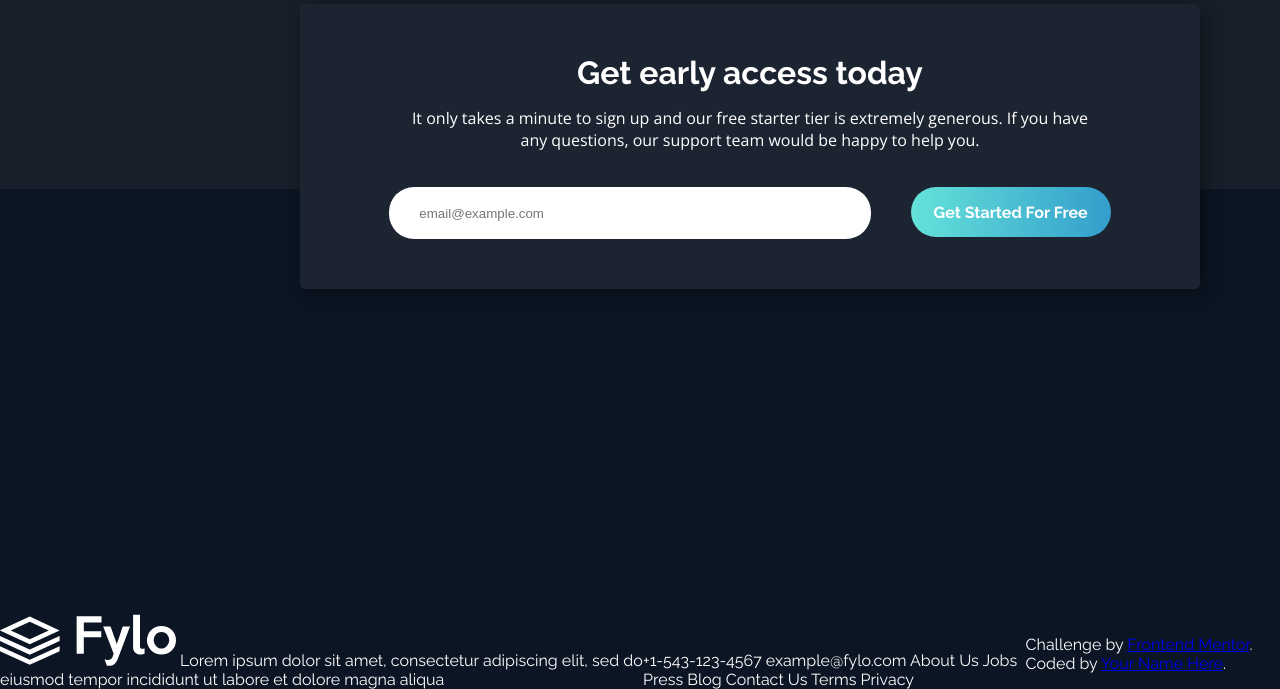
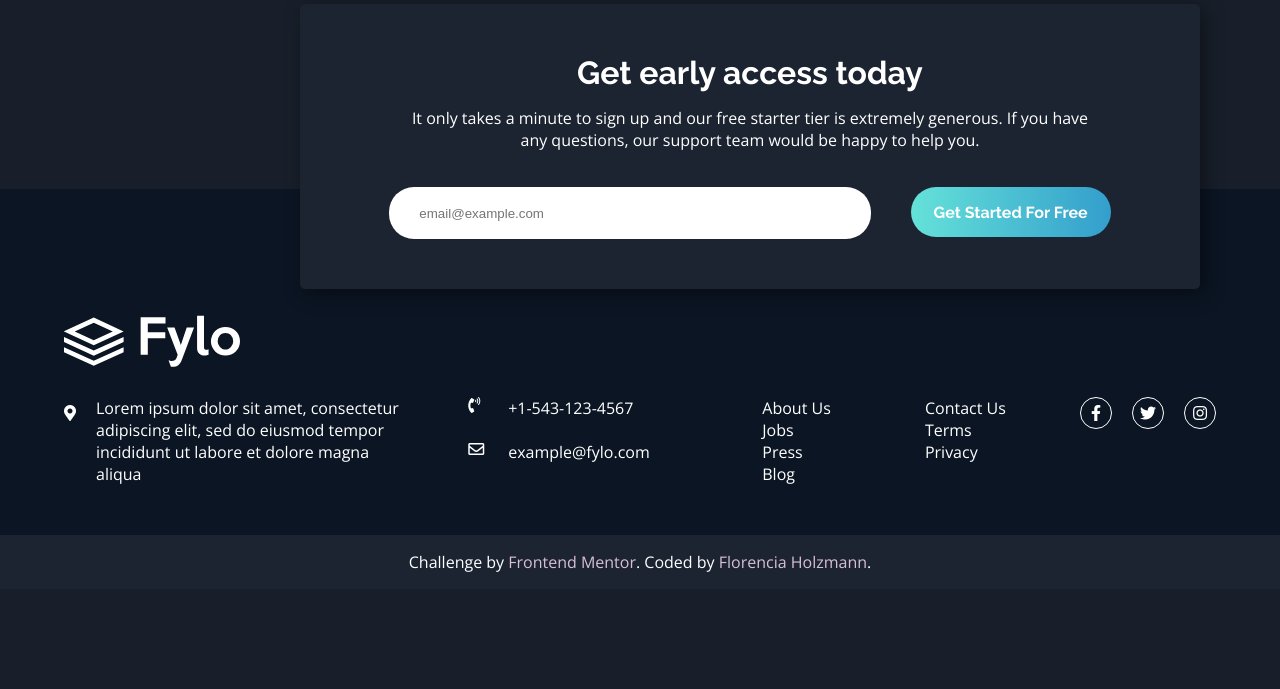
Before and after one commit to telemaca/Challenge1, a plain HTML site: page index.html in a window 1280 px wide. Shown: the part 2924-3613 px from the top of the page. After the commit the page ends 3513 px from the top, so only its background shows below. Drawn offline with nearby package versions, Linux system fonts and the light colour scheme.

Commit message:
Añado footer

```diff
--- a/index.html
+++ b/index.html
@@ -8,6 +8,7 @@
   <link rel="stylesheet" href="styles.css">
   <link rel="icon" type="image/png" sizes="32x32" href="./images/favicon-32x32.png">
   <link href="https://fonts.googleapis.com/css?family=Open+Sans:400,700|Raleway:400,700&display=swap" rel="stylesheet">
+  <link rel="stylesheet" href="https://cdnjs.cloudflare.com/ajax/libs/font-awesome/5.11.2/css/all.css">
 
   <title>Frontend Mentor | Fylo landing page with dark theme and features grid</title>
 
@@ -152,29 +153,45 @@
   </main>
 
   <footer>
-    <div class="fylo-info-footer">
-    <img src="images/logo.svg" />
-    Lorem ipsum dolor sit amet, consectetur adipiscing elit, sed do eiusmod tempor incididunt ut labore et
-    dolore magna aliqua
-  </div>
+    <div class="main-footer">
+      <img src="images/logo.svg" />
+      <div class="footer-main-column">
+        <div class="fylo-info-footer footer-column">
+          <div class="location-icon">
+            <i class="fas fa-map-marker-alt"></i>
+          </div>
+          <p class="fylo-description-footer">Lorem ipsum dolor sit amet, consectetur adipiscing elit, sed do eiusmod tempor incididunt ut labore et dolore magna aliqua</p>
+        </div>
+        <div class="footer-contact-info footer-column">
+          <i class="fas fa-phone-volume"></i><span>+1-543-123-4567</span>
+          <i class="far fa-envelope"></i><span>example@fylo.com</span>
+        </div>
+        <ul class="nav-footer footer-column">
+          <li>About Us</li>
+          <li>Jobs</li>
+          <li>Press</li>
+          <li>Blog</li>
+        </ul>
 
-    +1-543-123-4567
-    example@fylo.com
-
-    About Us
-    Jobs
-    Press
-    Blog
-
-    Contact Us
-    Terms
-    Privacy
-
-    <p class="attribution">
-      Challenge by <a href="https://www.frontendmentor.io?ref=challenge" target="_blank">Frontend Mentor</a>.
-      Coded by <a href="#">Your Name Here</a>.
-    </p>
-  </footer>
+        <ul class="nav-footer footer-column">
+          <li>Contact Us</li>
+          <li>Terms</li>
+          <li>Privacy</li>
+        </ul>
+        <div class="socialnetworks-footer footer-column">
+          <div class="social-network"><i class="fab fa-facebook-f"></i></div>
+          <div class="social-network"><i class="fab fa-twitter"></i></div>
+          <div class="social-network"><i class="fab fa-instagram"></i></div>
+        </div>
+      </div>
+    </div>
+    <div class="footer-copyright">
+      <p class="attribution">
+        Challenge by <a class="footer-link" href="https://www.frontendmentor.io?ref=challenge" target="_blank">Frontend Mentor</a>.
+        Coded by <a class="footer-link" href="#">Florencia Holzmann</a>.
+      </p>
+    </div>
+    </footer>
 </body>
 
 </html>
--- a/styles.css
+++ b/styles.css
@@ -232,7 +232,77 @@ h3 {
 
 footer{
     background-color: hsl(216, 53%, 9%);
-    height: 500px;
+    height: 250px;
+    padding-top: 150px;
     display: flex;
-    align-items: flex-end;
+    flex-direction: column;
+    justify-content: flex-end;
+    align-items: center;
+    font-family: 'Open Sans';
 }
+
+.main-footer{
+    width: 90%;
+    display: flex;
+    flex-direction: column;
+    align-items: flex-start;
+    margin-bottom: 50px;
+}
+
+.footer-main-column{
+    width: 100%;
+    margin-top: 30px;
+    display: flex;
+    justify-content: space-between;
+}
+
+.fylo-info-footer{
+    display: flex;
+    width: 350px;
+}
+
+.location-icon{
+    padding-top: 5px;
+}
+
+.fylo-description-footer{
+    margin: 0 0 0 20px;
+}
+
+.footer-contact-info{
+    width: 200px;
+    display: grid;
+    grid-template-columns: 40px 140px;
+}
+
+.nav-footer{
+    list-style: none;
+    margin: 0;
+}
+
+.socialnetworks-footer{
+    display: flex;
+}
+
+.social-network{
+    width: 30px;
+    height: 30px;
+    border: 1px solid white;
+    border-radius: 50%;
+    margin-left: 20px;
+    display: flex;
+    justify-content: center;
+    align-items: center;
+}
+
+.footer-copyright{
+    background-color: hsl(217, 28%, 15%);
+    width: 100%;
+    margin-bottom: 0;
+    text-align: center;
+}
+
+.footer-link{
+    text-decoration: none;
+    color: thistle;
+}
```
